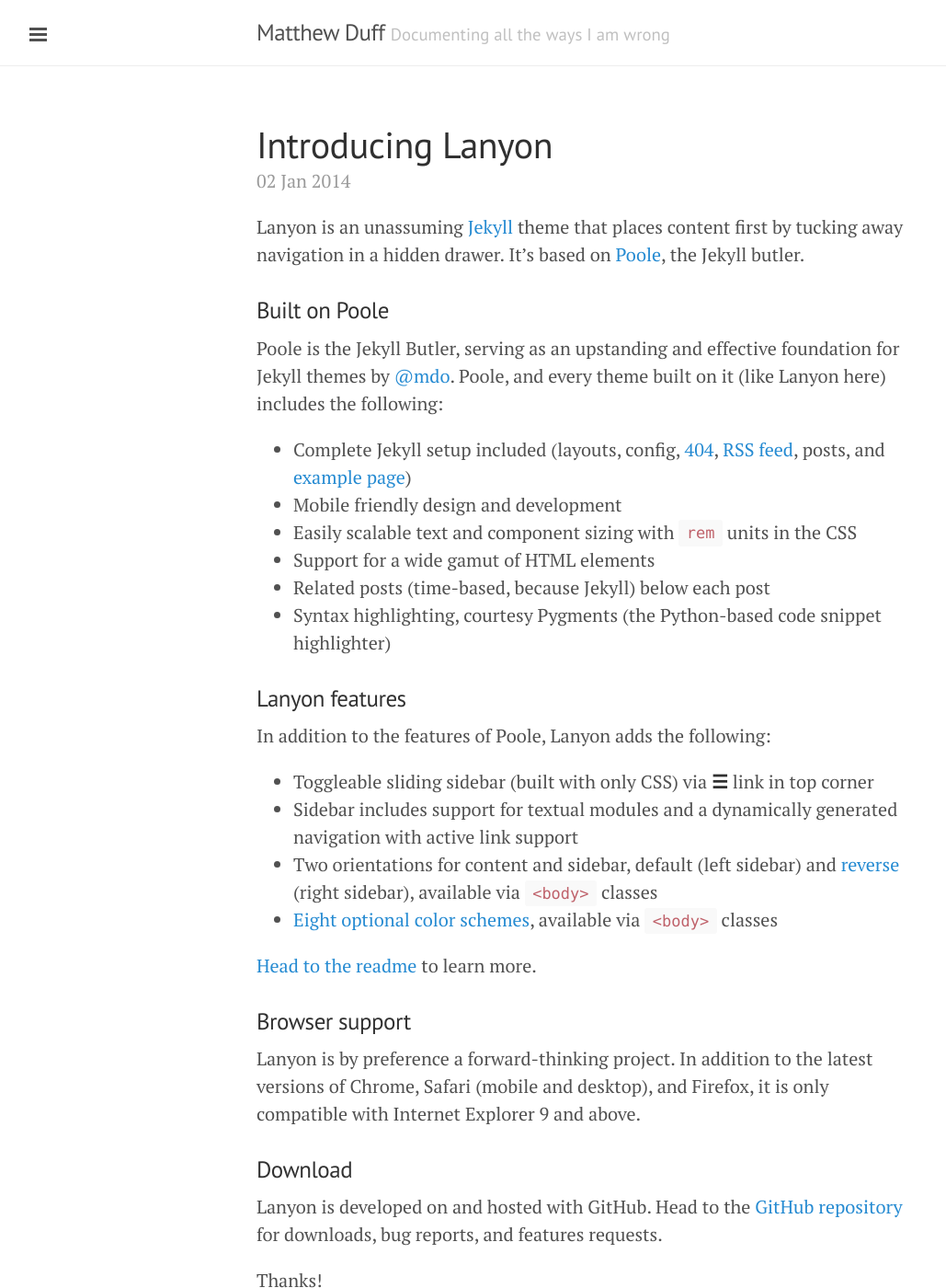
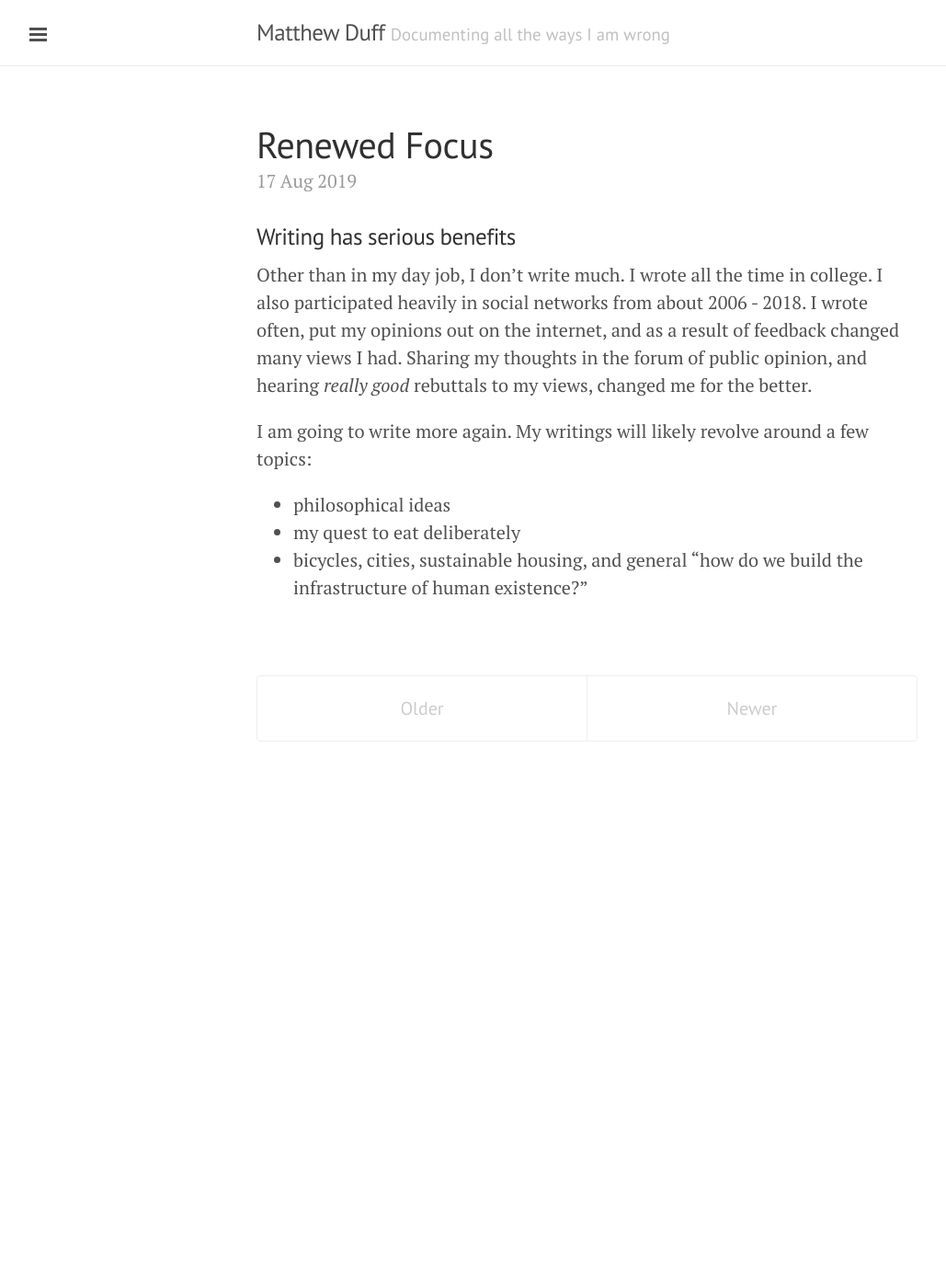
Before and after one commit to mattcantstop/mattcantstop.github.io, a Jekyll site: the page built from index.html, in a window 1280 px wide and 1400 px high. Shown: the whole window at 92% size, without its empty margins (1-1030 px from the left). Built offline with Jekyll 4.4.1, drawn with Linux system fonts in a browser that asks for light colours; Markdown is read by kramdown in place of the engine named in the settings; the list of posts is cut into pages by our own code; some of the changed text lies outside the part shown.

Commit message:
first post

```diff
--- a/_posts/2013-12-31-whats-jekyll.md
+++ /dev/null
@@ -1,12 +0,0 @@
----
-layout: post
-title: What's Jekyll?
----
-
-[Jekyll](http://jekyllrb.com) is a static site generator, an open-source tool for creating simple yet powerful websites of all shapes and sizes. From [the project's readme](https://github.com/mojombo/jekyll/blob/master/README.markdown):
-
-  > Jekyll is a simple, blog aware, static site generator. It takes a template directory [...] and spits out a complete, static website suitable for serving with Apache or your favorite web server. This is also the engine behind GitHub Pages, which you can use to host your project’s page or blog right here from GitHub.
-
-It's an immensely useful tool and one we encourage you to use here with Hyde.
-
-Find out more by [visiting the project on GitHub](https://github.com/mojombo/jekyll).
--- a/_posts/2014-01-01-example-content.md
+++ /dev/null
@@ -1,122 +0,0 @@
----
-layout: post
-title: Example content
----
-
-
-<div class="message">
-  Howdy! This is an example blog post that shows several types of HTML content supported in this theme.
-</div>
-
-Cum sociis natoque penatibus et magnis <a href="#">dis parturient montes</a>, nascetur ridiculus mus. *Aenean eu leo quam.* Pellentesque ornare sem lacinia quam venenatis vestibulum. Sed posuere consectetur est at lobortis. Cras mattis consectetur purus sit amet fermentum.
-
-> Curabitur blandit tempus porttitor. Nullam quis risus eget urna mollis ornare vel eu leo. Nullam id dolor id nibh ultricies vehicula ut id elit.
-
-Etiam porta **sem malesuada magna** mollis euismod. Cras mattis consectetur purus sit amet fermentum. Aenean lacinia bibendum nulla sed consectetur.
-
-## Inline HTML elements
-
-HTML defines a long list of available inline tags, a complete list of which can be found on the [Mozilla Developer Network](https://developer.mozilla.org/en-US/docs/Web/HTML/Element).
-
-- **To bold text**, use `<strong>`.
-- *To italicize text*, use `<em>`.
-- Abbreviations, like <abbr title="HyperText Markup Langage">HTML</abbr> should use `<abbr>`, with an optional `title` attribute for the full phrase.
-- Citations, like <cite>&mdash; Mark otto</cite>, should use `<cite>`.
-- <del>Deleted</del> text should use `<del>` and <ins>inserted</ins> text should use `<ins>`.
-- Superscript <sup>text</sup> uses `<sup>` and subscript <sub>text</sub> uses `<sub>`.
-
-Most of these elements are styled by browsers with few modifications on our part.
-
-## Heading
-
-Vivamus sagittis lacus vel augue rutrum faucibus dolor auctor. Duis mollis, est non commodo luctus, nisi erat porttitor ligula, eget lacinia odio sem nec elit. Morbi leo risus, porta ac consectetur ac, vestibulum at eros.
-
-### Code
-
-Cum sociis natoque penatibus et magnis dis `code element` montes, nascetur ridiculus mus.
-
-{% highlight js %}
-// Example can be run directly in your JavaScript console
-
-// Create a function that takes two arguments and returns the sum of those arguments
-var adder = new Function("a", "b", "return a + b");
-
-// Call the function
-adder(2, 6);
-// > 8
-{% endhighlight %}
-
-Aenean lacinia bibendum nulla sed consectetur. Etiam porta sem malesuada magna mollis euismod. Fusce dapibus, tellus ac cursus commodo, tortor mauris condimentum nibh, ut fermentum massa.
-
-### Lists
-
-Cum sociis natoque penatibus et magnis dis parturient montes, nascetur ridiculus mus. Aenean lacinia bibendum nulla sed consectetur. Etiam porta sem malesuada magna mollis euismod. Fusce dapibus, tellus ac cursus commodo, tortor mauris condimentum nibh, ut fermentum massa justo sit amet risus.
-
-* Praesent commodo cursus magna, vel scelerisque nisl consectetur et.
-* Donec id elit non mi porta gravida at eget metus.
-* Nulla vitae elit libero, a pharetra augue.
-
-Donec ullamcorper nulla non metus auctor fringilla. Nulla vitae elit libero, a pharetra augue.
-
-1. Vestibulum id ligula porta felis euismod semper.
-2. Cum sociis natoque penatibus et magnis dis parturient montes, nascetur ridiculus mus.
-3. Maecenas sed diam eget risus varius blandit sit amet non magna.
-
-Cras mattis consectetur purus sit amet fermentum. Sed posuere consectetur est at lobortis.
-
-<dl>
-  <dt>HyperText Markup Language (HTML)</dt>
-  <dd>The language used to describe and define the content of a Web page</dd>
-
-  <dt>Cascading Style Sheets (CSS)</dt>
-  <dd>Used to describe the appearance of Web content</dd>
-
-  <dt>JavaScript (JS)</dt>
-  <dd>The programming language used to build advanced Web sites and applications</dd>
-</dl>
-
-Integer posuere erat a ante venenatis dapibus posuere velit aliquet. Morbi leo risus, porta ac consectetur ac, vestibulum at eros. Nullam quis risus eget urna mollis ornare vel eu leo.
-
-### Tables
-
-Aenean lacinia bibendum nulla sed consectetur. Lorem ipsum dolor sit amet, consectetur adipiscing elit.
-
-<table>
-  <thead>
-    <tr>
-      <th>Name</th>
-      <th>Upvotes</th>
-      <th>Downvotes</th>
-    </tr>
-  </thead>
-  <tfoot>
-    <tr>
-      <td>Totals</td>
-      <td>21</td>
-      <td>23</td>
-    </tr>
-  </tfoot>
-  <tbody>
-    <tr>
-      <td>Alice</td>
-      <td>10</td>
-      <td>11</td>
-    </tr>
-    <tr>
-      <td>Bob</td>
-      <td>4</td>
-      <td>3</td>
-    </tr>
-    <tr>
-      <td>Charlie</td>
-      <td>7</td>
-      <td>9</td>
-    </tr>
-  </tbody>
-</table>
-
-Nullam id dolor id nibh ultricies vehicula ut id elit. Sed posuere consectetur est at lobortis. Nullam quis risus eget urna mollis ornare vel eu leo.
-
------
-
-Want to see something else added? <a href="https://github.com/poole/poole/issues/new">Open an issue.</a>
--- a/_posts/2014-01-02-introducing-lanyon.md
+++ /dev/null
@@ -1,38 +0,0 @@
----
-layout: post
-title: Introducing Lanyon
----
-
-Lanyon is an unassuming [Jekyll](http://jekyllrb.com) theme that places content first by tucking away navigation in a hidden drawer. It's based on [Poole](http://getpoole.com), the Jekyll butler.
-
-### Built on Poole
-
-Poole is the Jekyll Butler, serving as an upstanding and effective foundation for Jekyll themes by [@mdo](https://twitter.com/mdo). Poole, and every theme built on it (like Lanyon here) includes the following:
-
-* Complete Jekyll setup included (layouts, config, [404](/404), [RSS feed](/atom.xml), posts, and [example page](/about))
-* Mobile friendly design and development
-* Easily scalable text and component sizing with `rem` units in the CSS
-* Support for a wide gamut of HTML elements
-* Related posts (time-based, because Jekyll) below each post
-* Syntax highlighting, courtesy Pygments (the Python-based code snippet highlighter)
-
-### Lanyon features
-
-In addition to the features of Poole, Lanyon adds the following:
-
-* Toggleable sliding sidebar (built with only CSS) via **☰** link in top corner
-* Sidebar includes support for textual modules and a dynamically generated navigation with active link support
-* Two orientations for content and sidebar, default (left sidebar) and [reverse](https://github.com/poole/lanyon#reverse-layout) (right sidebar), available via `<body>` classes
-* [Eight optional color schemes](https://github.com/poole/lanyon#themes), available via `<body>` classes
-
-[Head to the readme](https://github.com/poole/lanyon#readme) to learn more.
-
-### Browser support
-
-Lanyon is by preference a forward-thinking project. In addition to the latest versions of Chrome, Safari (mobile and desktop), and Firefox, it is only compatible with Internet Explorer 9 and above.
-
-### Download
-
-Lanyon is developed on and hosted with GitHub. Head to the <a href="https://github.com/poole/lanyon">GitHub repository</a> for downloads, bug reports, and features requests.
-
-Thanks!
--- /dev/null
+++ b/_posts/2019-08-17-renewed-focus.md
@@ -0,0 +1,14 @@
+---
+layout: post
+title: Renewed Focus
+---
+
+### Writing has serious benefits
+
+Other than in my day job, I don't write much. I wrote all the time in college. I also participated heavily in social networks from about 2006 - 2018. I wrote often, put my opinions out on the internet, and as a result of feedback changed many views I had. Sharing my thoughts in the forum of public opinion, and hearing _really good_ rebuttals to my views, changed me for the better.
+
+I am going to write more again. My writings will likely revolve around a few topics:
+
+- philosophical ideas
+- my quest to eat deliberately
+- bicycles, cities, sustainable housing, and general "how do we build the infrastructure of human existence?"
```
Also changed, not shown: about.md (+8 -2 lines), favicon.ico (added), 8 other files.
